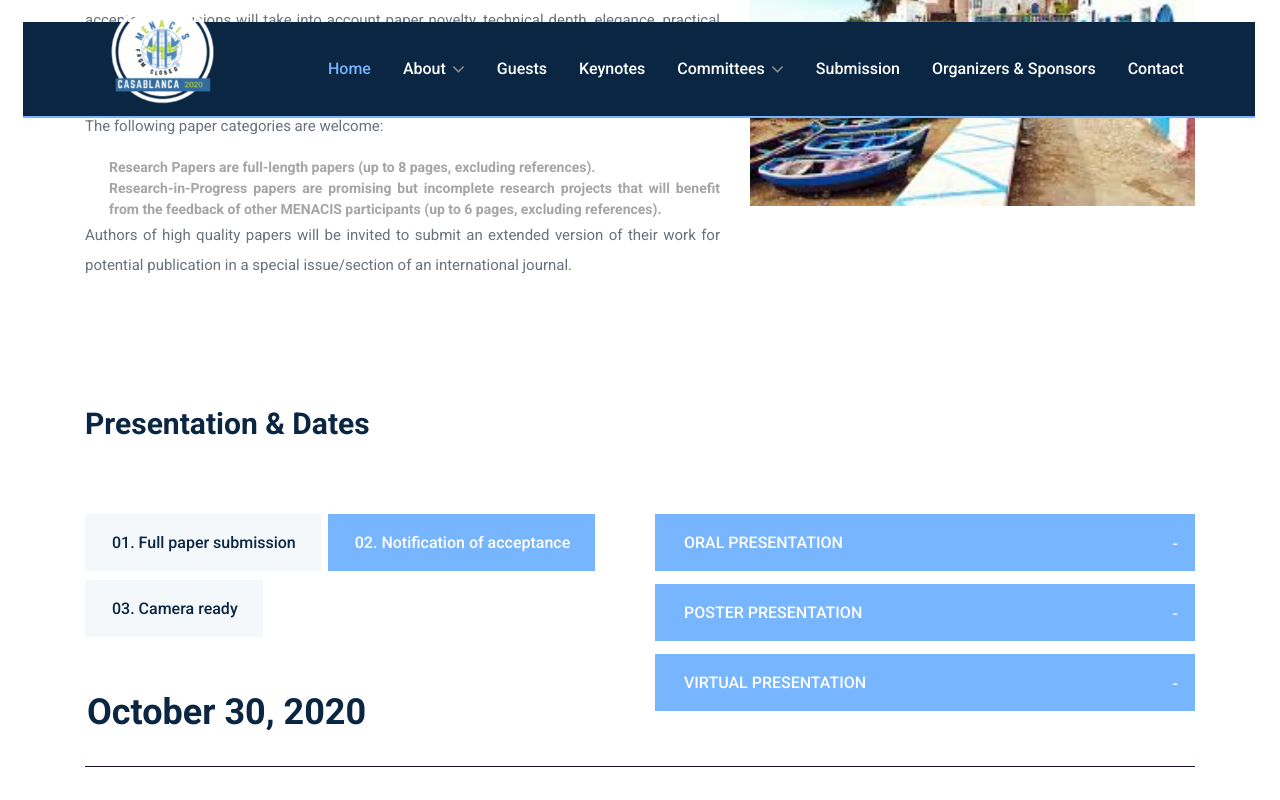
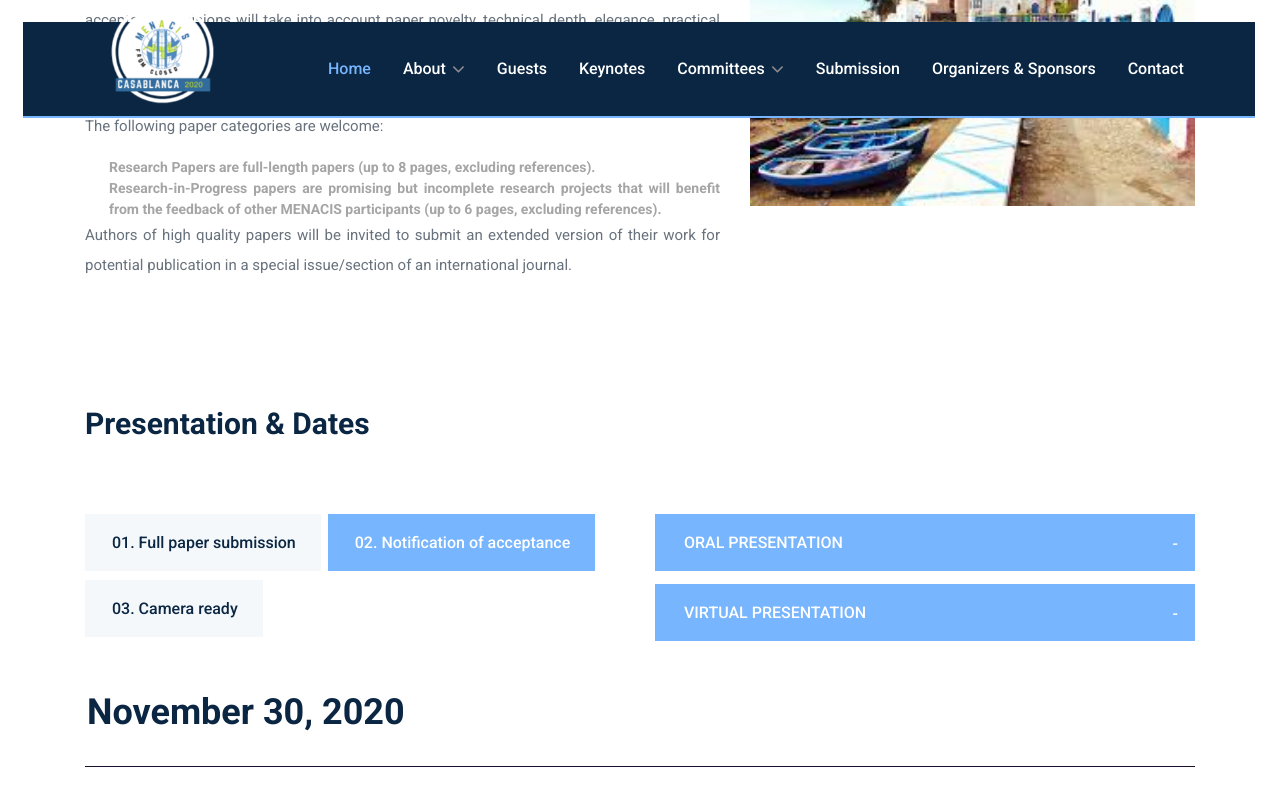
Before and after one commit to lachgar/test3, a plain HTML site: page submission.html in a window 1280 px wide. Both pictures are taken after a click on the element "02. Notification of acceptance". Shown: the part 1120-1920 px from the top of the page. Drawn offline with Linux system fonts and the light colour scheme.

Commit message:
Update submission.html

```diff
--- a/submission.html
+++ b/submission.html
@@ -23,6 +23,7 @@
             <!-- Menu -->
 
             <!-- Menu -->
+
 
             <div class="menu" id="menu">
 
@@ -131,7 +132,7 @@
                                                         <div class="tab_panel_content">
                                                             <div class="tab_text">
                                                                 <div class="tab_title" style="text-decoration : line-through;"><h3>August 15, 2020</h3></div>
-                                                                <div class="tab_title"><h3>October 15, 2020</h3></div>
+                                                                <div class="tab_title"><h3>November 15, 2020</h3></div>
 
                                                             </div>
                                                         </div>
@@ -139,7 +140,7 @@
                                                     <div class="tab_panel">
                                                         <div class="tab_panel_content">
                                                             <div class="tab_text">
-                                                                <div class="tab_title"><h3>October 30, 2020</h3></div>
+                                                                <div class="tab_title"><h3>November 30, 2020</h3></div>
 
                                                             </div>
                                                         </div>
@@ -147,7 +148,7 @@
                                                     <div class="tab_panel">
                                                         <div class="tab_panel_content">
                                                             <div class="tab_text">
-                                                                <div class="tab_title"><h3>November 10, 2020</h3></div>
+                                                                <div class="tab_title"><h3>November 30, 2020</h3></div>
 
                                                             </div>
                                                         </div>
@@ -175,18 +176,7 @@
                                                 </div>
                                             </div>
 
-                                            <!-- Accordion -->
-                                            <div class="accordion_container">
-                                                <div class="accordion d-flex flex-row align-items-center active"><div>POSTER PRESENTATION
-                                                    </div></div>
-                                                <div class="accordion_panel" style="max-height: 252px;">
-                                                    <div>
-                                                        <div class="accordion_title"><h3>POSTER PRESENTATION
-                                                            </h3></div>
-                                                        <p>The poster will be exhibited during the conference poster session. Poster sessions will provide an opportunity for authors to display the results and conclusions of their papers. Authors are offered to present their works face to face to individuals and small groups.</p>
-                                                    </div>
-                                                </div>
-                                            </div>
+
 
                                             <!-- Accordion -->
                                             <div class="accordion_container">
```
